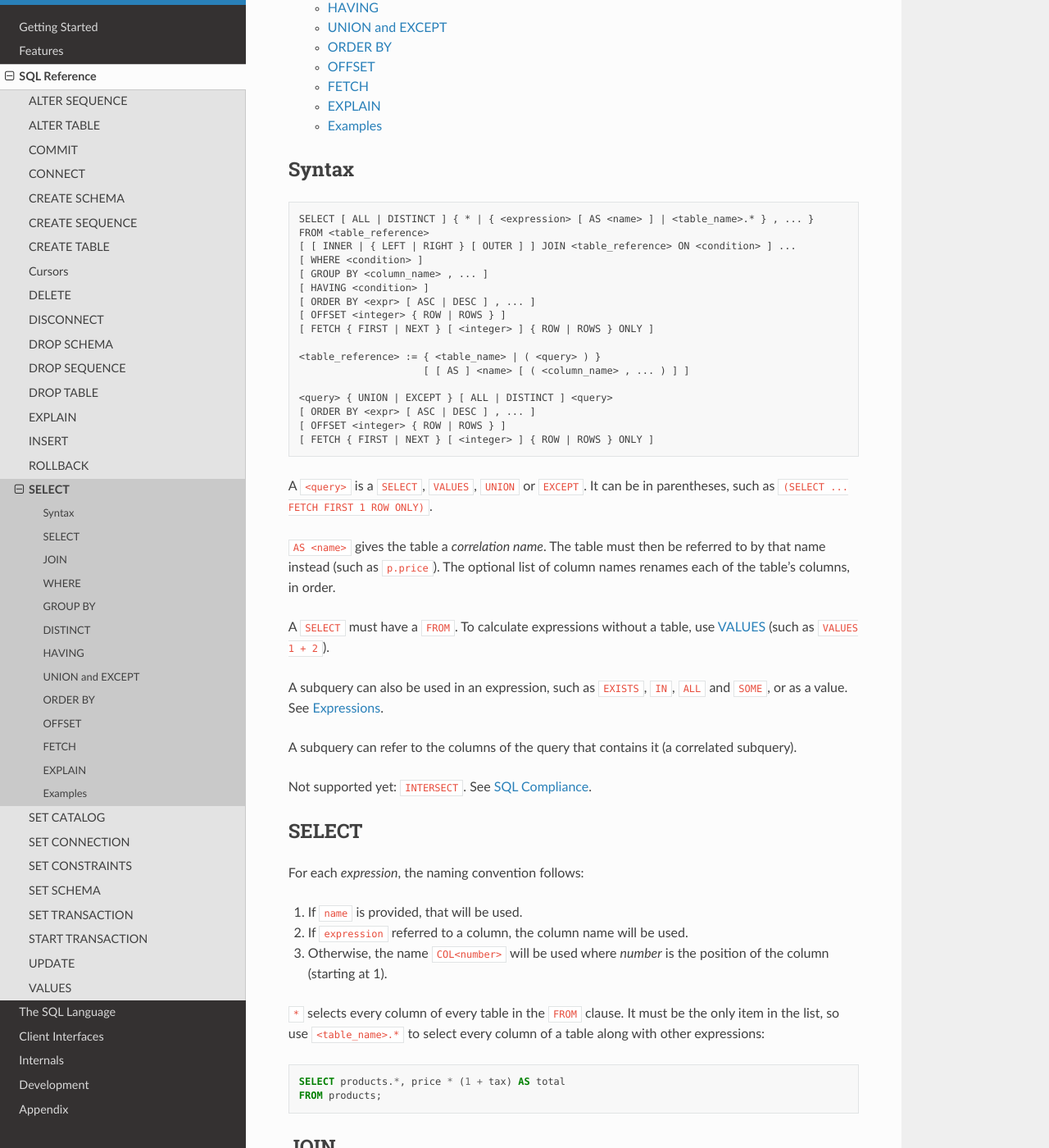
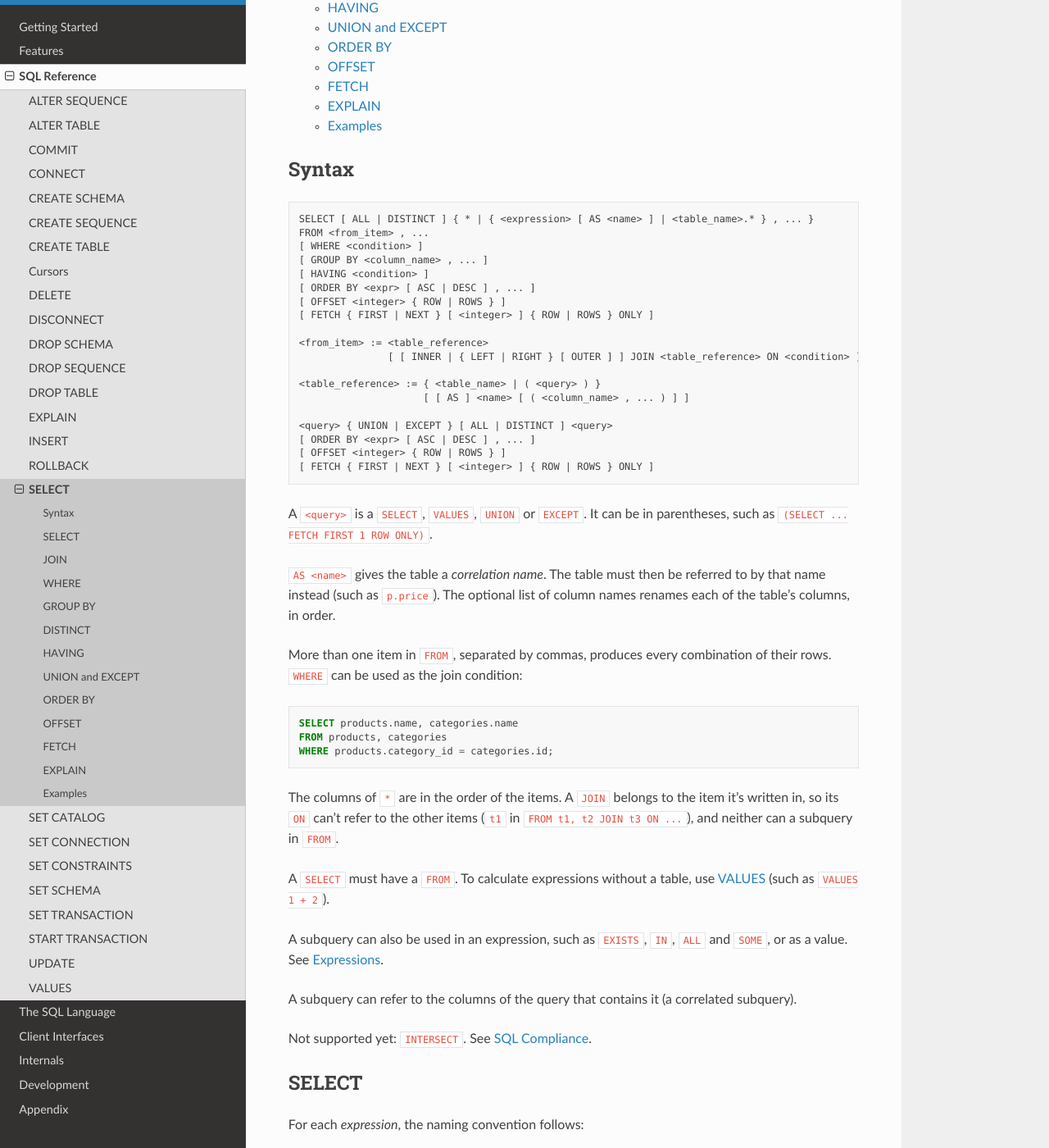
Before and after one commit to elliotchance/vsql, a Sphinx documentation site: the page built from docs/select.rst, in a window 1280 px wide and 1400 px high, scrolled down 415 px. Shown: the whole window at 82% size. Built offline with Sphinx 7.4.7 and the Read the Docs theme 3.1.0, drawn with Linux system fonts in a browser that asks for light colours.

Commit message:
FROM: Support comma-separated tables
A comma in FROM is now the same as an inner join with a condition that's always true, so "FROM t1, t2" produces every combination of rows, and SELECT * has the columns in the order of the tables. An exposed name can still only be used once across all of the tables, and a cursor over more than one table isn't updatable.

A join condition can now only see the tables of its own join, so "FROM t1, t2 JOIN t3 ON t1.a = t3.c" is rejected, and an unqualified column isn't ambiguous because of a table outside of the join. The same applies to parentheses, such as "t1 JOIN (t2 JOIN t3 ON t1.a = t2.b) ON ...", which used to get past planning and only fail with rows to compare.

SQL E051

Fixes #268

Co-Authored-By: Claude Opus 5.5 <noreply@anthropic.com>

```diff
--- a/docs/select.rst
+++ b/docs/select.rst
@@ -11,14 +11,16 @@ Syntax
 .. code-block:: text
 
   SELECT [ ALL | DISTINCT ] { * | { <expression> [ AS <name> ] | <table_name>.* } , ... }
-  FROM <table_reference>
-  [ [ INNER | { LEFT | RIGHT } [ OUTER ] ] JOIN <table_reference> ON <condition> ] ...
+  FROM <from_item> , ...
   [ WHERE <condition> ]
   [ GROUP BY <column_name> , ... ]
   [ HAVING <condition> ]
   [ ORDER BY <expr> [ ASC | DESC ] , ... ]
   [ OFFSET <integer> { ROW | ROWS } ]
   [ FETCH { FIRST | NEXT } [ <integer> ] { ROW | ROWS } ONLY ]
+
+  <from_item> := <table_reference>
+                 [ [ INNER | { LEFT | RIGHT } [ OUTER ] ] JOIN <table_reference> ON <condition> ] ...
 
   <table_reference> := { <table_name> | ( <query> ) }
                        [ [ AS ] <name> [ ( <column_name> , ... ) ] ]
@@ -34,6 +36,19 @@ parentheses, such as ``(SELECT ... FETCH FIRST 1 ROW ONLY)``.
 ``AS <name>`` gives the table a *correlation name*. The table must then be
 referred to by that name instead (such as ``p.price``). The optional list of
 column names renames each of the table's columns, in order.
+
+More than one item in ``FROM``, separated by commas, produces every combination
+of their rows. ``WHERE`` can be used as the join condition:
+
+.. code-block:: sql
+
+  SELECT products.name, categories.name
+  FROM products, categories
+  WHERE products.category_id = categories.id;
+
+The columns of ``*`` are in the order of the items. A ``JOIN`` belongs to the
+item it's written in, so its ``ON`` can't refer to the other items (``t1`` in
+``FROM t1, t2 JOIN t3 ON ...``), and neither can a subquery in ``FROM``.
 
 A ``SELECT`` must have a ``FROM``. To calculate expressions without a table,
 use :doc:`values` (such as ``VALUES 1 + 2``).
```
Also changed, not shown: docs/standard/part2/07.txt (+11 -11 lines), 6 other files.
